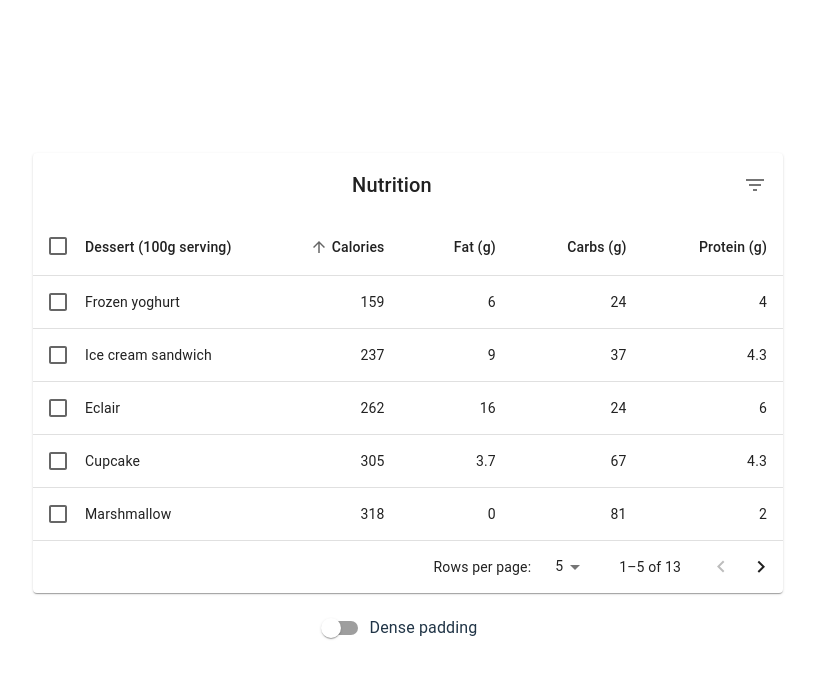
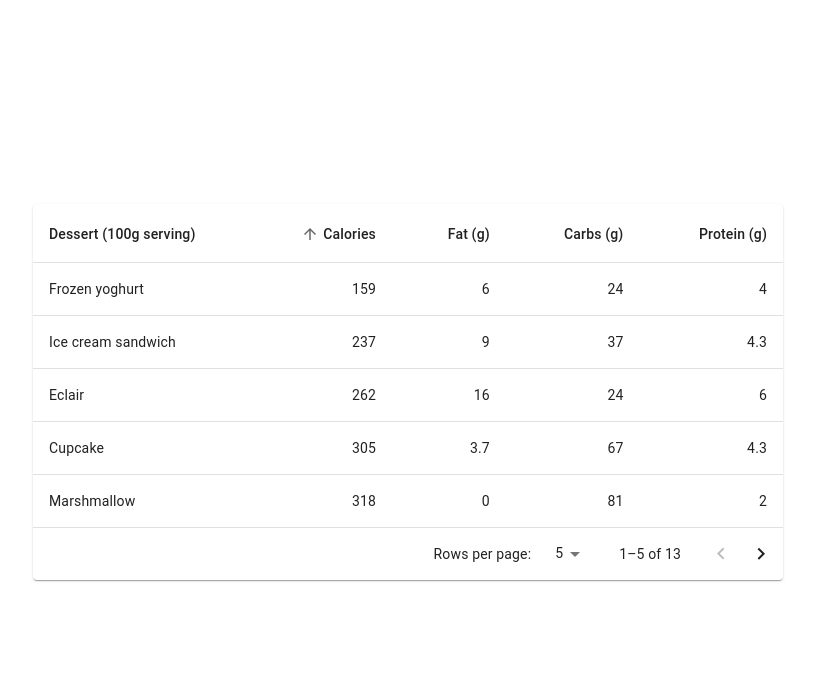
Before and after one commit to Szulerinio/stackOverflowTags, a React (Vite) app: page / in a window 1280 px wide. Shown: the top 678 px of the page, without its empty margins (232-1047 px from the left). Built offline with nearby package versions, Linux system fonts and the light colour scheme.

Commit message:
remove unnecessary table code

```diff
--- a/src/components/table/table.tsx
+++ b/src/components/table/table.tsx
@@ -1,6 +1,5 @@
-import * as React from "react";
-import { alpha } from "@mui/material/styles";
 import Box from "@mui/material/Box";
+import Paper from "@mui/material/Paper";
 import Table from "@mui/material/Table";
 import TableBody from "@mui/material/TableBody";
 import TableCell from "@mui/material/TableCell";
@@ -9,22 +8,12 @@ import TableHead from "@mui/material/TableHead";
 import TablePagination from "@mui/material/TablePagination";
 import TableRow from "@mui/material/TableRow";
 import TableSortLabel from "@mui/material/TableSortLabel";
-import Toolbar from "@mui/material/Toolbar";
-import Typography from "@mui/material/Typography";
-import Paper from "@mui/material/Paper";
-import Checkbox from "@mui/material/Checkbox";
-import IconButton from "@mui/material/IconButton";
-import Tooltip from "@mui/material/Tooltip";
-import FormControlLabel from "@mui/material/FormControlLabel";
-import Switch from "@mui/material/Switch";
-import DeleteIcon from "@mui/icons-material/Delete";
-import FilterListIcon from "@mui/icons-material/FilterList";
 import { visuallyHidden } from "@mui/utils";
+import * as React from "react";
 
 /**
- * copied from mui documentation
+ * copied and edited from mui documentation
  * https://mui.com/material-ui/react-table/#basic-table
- *
  *
  * */
 
@@ -115,7 +104,6 @@ function stableSort<T>(
 }
 
 interface HeadCell {
-  disablePadding: boolean;
   id: keyof Data;
   label: string;
   numeric: boolean;
@@ -125,56 +113,41 @@ const headCells: readonly HeadCell[] = [
   {
     id: "name",
     numeric: false,
-    disablePadding: true,
     label: "Dessert (100g serving)",
   },
   {
     id: "calories",
     numeric: true,
-    disablePadding: false,
     label: "Calories",
   },
   {
     id: "fat",
     numeric: true,
-    disablePadding: false,
     label: "Fat (g)",
   },
   {
     id: "carbs",
     numeric: true,
-    disablePadding: false,
     label: "Carbs (g)",
   },
   {
     id: "protein",
     numeric: true,
-    disablePadding: false,
     label: "Protein (g)",
   },
 ];
 
 interface EnhancedTableProps {
-  numSelected: number;
   onRequestSort: (
     event: React.MouseEvent<unknown>,
     property: keyof Data
   ) => void;
-  onSelectAllClick: (event: React.ChangeEvent<HTMLInputElement>) => void;
   order: Order;
   orderBy: string;
-  rowCount: number;
 }
 
 function EnhancedTableHead(props: EnhancedTableProps) {
-  const {
-    onSelectAllClick,
-    order,
-    orderBy,
-    numSelected,
-    rowCount,
-    onRequestSort,
-  } = props;
+  const { order, orderBy, onRequestSort } = props;
   const createSortHandler =
     (property: keyof Data) => (event: React.MouseEvent<unknown>) => {
       onRequestSort(event, property);
@@ -183,22 +156,10 @@ function EnhancedTableHead(props: EnhancedTableProps) {
   return (
     <TableHead>
       <TableRow>
-        <TableCell padding="checkbox">
-          <Checkbox
-            color="primary"
-            indeterminate={numSelected > 0 && numSelected < rowCount}
-            checked={rowCount > 0 && numSelected === rowCount}
-            onChange={onSelectAllClick}
-            inputProps={{
-              "aria-label": "select all desserts",
-            }}
-          />
-        </TableCell>
         {headCells.map((headCell) => (
           <TableCell
             key={headCell.id}
             align={headCell.numeric ? "right" : "left"}
-            padding={headCell.disablePadding ? "none" : "normal"}
             sortDirection={orderBy === headCell.id ? order : false}
           >
             <TableSortLabel
@@ -220,68 +181,10 @@ function EnhancedTableHead(props: EnhancedTableProps) {
   );
 }
 
-interface EnhancedTableToolbarProps {
-  numSelected: number;
-}
-
-function EnhancedTableToolbar(props: EnhancedTableToolbarProps) {
-  const { numSelected } = props;
-
-  return (
-    <Toolbar
-      sx={{
-        pl: { sm: 2 },
-        pr: { xs: 1, sm: 1 },
-        ...(numSelected > 0 && {
-          bgcolor: (theme) =>
-            alpha(
-              theme.palette.primary.main,
-              theme.palette.action.activatedOpacity
-            ),
-        }),
-      }}
-    >
-      {numSelected > 0 ? (
-        <Typography
-          sx={{ flex: "1 1 100%" }}
-          color="inherit"
-          variant="subtitle1"
-          component="div"
-        >
-          {numSelected} selected
-        </Typography>
-      ) : (
-        <Typography
-          sx={{ flex: "1 1 100%" }}
-          variant="h6"
-          id="tableTitle"
-          component="div"
-        >
-          Nutrition
-        </Typography>
-      )}
-      {numSelected > 0 ? (
-        <Tooltip title="Delete">
-          <IconButton>
-            <DeleteIcon />
-          </IconButton>
-        </Tooltip>
-      ) : (
-        <Tooltip title="Filter list">
-          <IconButton>
-            <FilterListIcon />
-          </IconButton>
-        </Tooltip>
-      )}
-    </Toolbar>
-  );
-}
 export default function EnhancedTable() {
   const [order, setOrder] = React.useState<Order>("asc");
   const [orderBy, setOrderBy] = React.useState<keyof Data>("calories");
-  const [selected, setSelected] = React.useState<readonly number[]>([]);
   const [page, setPage] = React.useState(0);
-  const [dense, setDense] = React.useState(false);
   const [rowsPerPage, setRowsPerPage] = React.useState(5);
 
   const handleRequestSort = (
@@ -291,34 +194,6 @@ export default function EnhancedTable() {
     const isAsc = orderBy === property && order === "asc";
     setOrder(isAsc ? "desc" : "asc");
     setOrderBy(property);
-  };
-
-  const handleSelectAllClick = (event: React.ChangeEvent<HTMLInputElement>) => {
-    if (event.target.checked) {
-      const newSelected = rows.map((n) => n.id);
-      setSelected(newSelected);
-      return;
-    }
-    setSelected([]);
-  };
-
-  const handleClick = (event: React.MouseEvent<unknown>, id: number) => {
-    const selectedIndex = selected.indexOf(id);
-    let newSelected: readonly number[] = [];
-
-    if (selectedIndex === -1) {
-      newSelected = newSelected.concat(selected, id);
-    } else if (selectedIndex === 0) {
-      newSelected = newSelected.concat(selected.slice(1));
-    } else if (selectedIndex === selected.length - 1) {
-      newSelected = newSelected.concat(selected.slice(0, -1));
-    } else if (selectedIndex > 0) {
-      newSelected = newSelected.concat(
-        selected.slice(0, selectedIndex),
-        selected.slice(selectedIndex + 1)
-      );
-    }
-    setSelected(newSelected);
   };
 
   const handleChangePage = (event: unknown, newPage: number) => {
@@ -331,12 +206,6 @@ export default function EnhancedTable() {
     setRowsPerPage(parseInt(event.target.value, 10));
     setPage(0);
   };
-
-  const handleChangeDense = (event: React.ChangeEvent<HTMLInputElement>) => {
-    setDense(event.target.checked);
-  };
-
-  const isSelected = (id: number) => selected.indexOf(id) !== -1;
 
   // Avoid a layout jump when reaching the last page with empty rows.
   const emptyRows =
@@ -354,52 +223,24 @@ export default function EnhancedTable() {
   return (
     <Box sx={{ width: "100%" }}>
       <Paper sx={{ width: "100%", mb: 2 }}>
-        <EnhancedTableToolbar numSelected={selected.length} />
         <TableContainer>
           <Table
             sx={{ minWidth: 750 }}
             aria-labelledby="tableTitle"
-            size={dense ? "small" : "medium"}
+            size={"medium"}
           >
             <EnhancedTableHead
-              numSelected={selected.length}
               order={order}
               orderBy={orderBy}
-              onSelectAllClick={handleSelectAllClick}
               onRequestSort={handleRequestSort}
-              rowCount={rows.length}
             />
             <TableBody>
               {visibleRows.map((row, index) => {
-                const isItemSelected = isSelected(row.id);
                 const labelId = `enhanced-table-checkbox-${index}`;
 
                 return (
-                  <TableRow
-                    hover
-                    onClick={(event) => handleClick(event, row.id)}
-                    role="checkbox"
-                    aria-checked={isItemSelected}
-                    tabIndex={-1}
-                    key={row.id}
-                    selected={isItemSelected}
-                    sx={{ cursor: "pointer" }}
-                  >
-                    <TableCell padding="checkbox">
-                      <Checkbox
-                        color="primary"
-                        checked={isItemSelected}
-                        inputProps={{
-                          "aria-labelledby": labelId,
-                        }}
-                      />
-                    </TableCell>
-                    <TableCell
-                      component="th"
-                      id={labelId}
-                      scope="row"
-                      padding="none"
-                    >
+                  <TableRow hover tabIndex={-1} key={row.id}>
+                    <TableCell component="th" id={labelId} scope="row">
                       {row.name}
                     </TableCell>
                     <TableCell align="right">{row.calories}</TableCell>
@@ -412,10 +253,10 @@ export default function EnhancedTable() {
               {emptyRows > 0 && (
                 <TableRow
                   style={{
-                    height: (dense ? 33 : 53) * emptyRows,
+                    height: 53 * emptyRows,
                   }}
                 >
-                  <TableCell colSpan={6} />
+                  <TableCell colSpan={5} />
                 </TableRow>
               )}
             </TableBody>
@@ -431,10 +272,6 @@ export default function EnhancedTable() {
           onRowsPerPageChange={handleChangeRowsPerPage}
         />
       </Paper>
-      <FormControlLabel
-        control={<Switch checked={dense} onChange={handleChangeDense} />}
-        label="Dense padding"
-      />
     </Box>
   );
 }
```
